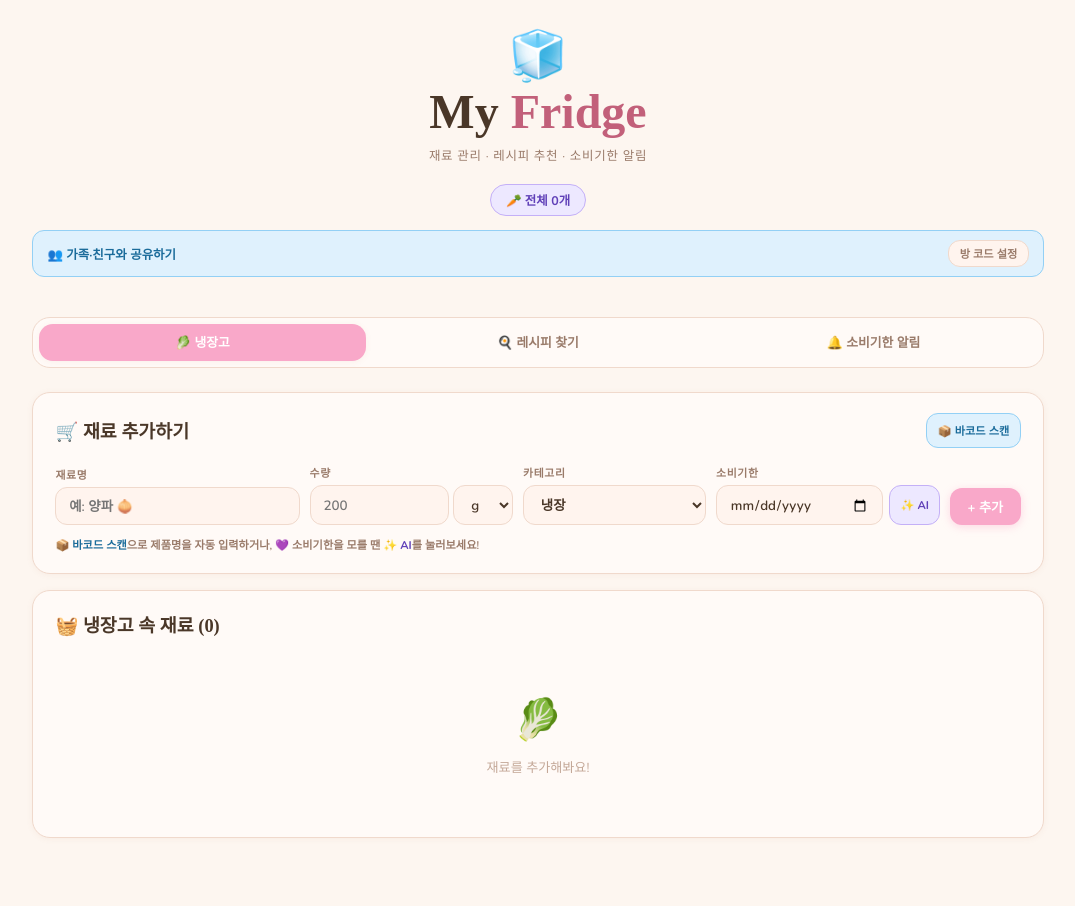
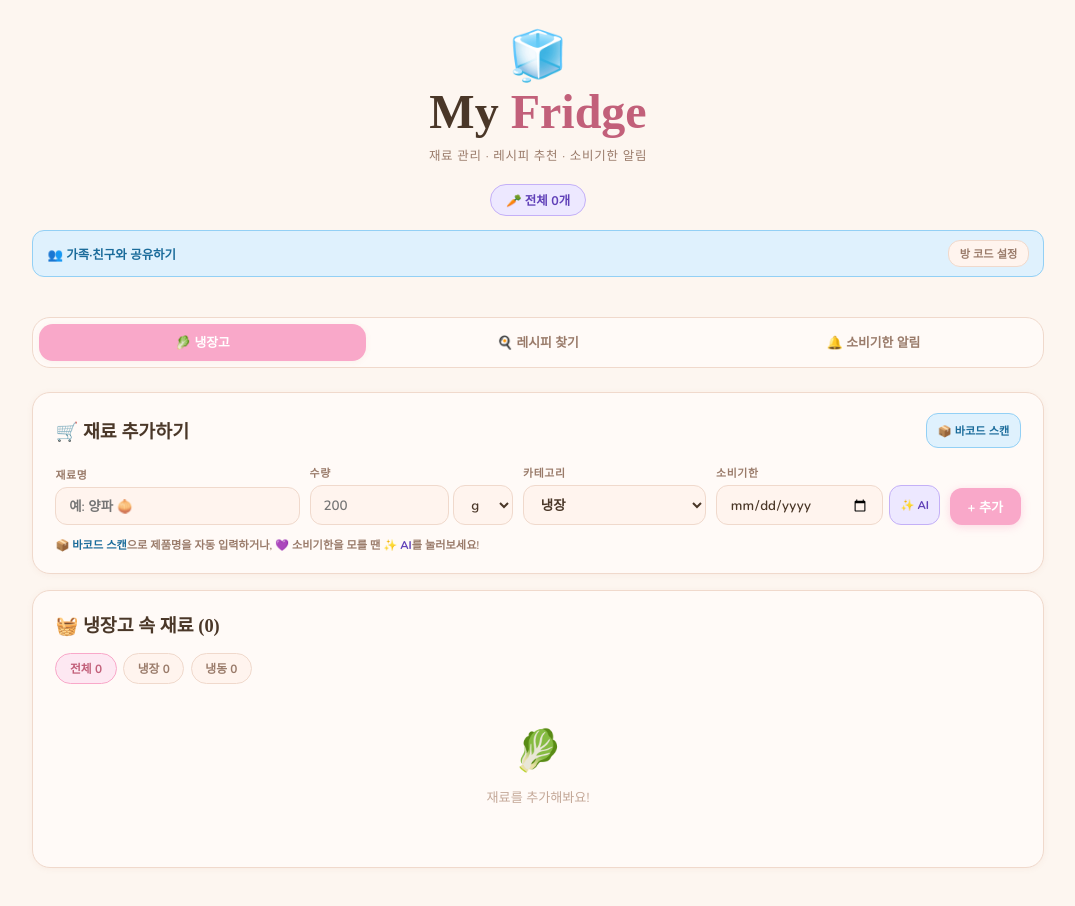
Before and after one commit to blackmew99-collab/my-fridge, a React (Create React App) app: page / in a window 1280 px wide. Shown: the top 906 px of the page, without its empty margins (102-1177 px from the left). Built offline with nearby package versions, Linux system fonts and the light colour scheme; a web font is replaced by a local one.

Commit message:
냉장고 재료 목록 냉장/냉동 필터 기능 추가

```diff
--- a/src/App.js
+++ b/src/App.js
@@ -108,6 +108,13 @@ const STYLE = `
   /* 바코드 버튼 */
   .btn-barcode{background:var(--sky-l);border:1.5px solid var(--sky);color:var(--sky-d);font-size:.7rem;font-weight:700;padding:.5rem .65rem;border-radius:var(--radius-sm);cursor:pointer;font-family:var(--font);white-space:nowrap;transition:all .15s;display:inline-flex;align-items:center;gap:.2rem;flex-shrink:0;}
   .btn-barcode:hover{background:var(--sky);color:#fff;}
+
+  .cat-filter{display:flex;gap:.4rem;flex-wrap:wrap;}
+  .cat-filter-btn{padding:.32rem .85rem;border-radius:999px;border:1.5px solid var(--border);background:var(--surface2);color:var(--text2);font-family:var(--font);font-size:.74rem;font-weight:700;cursor:pointer;transition:all .15s;}
+  .cat-filter-btn:hover{border-color:var(--sky);color:var(--sky-d);}
+  .cat-filter-btn.active-all{background:var(--pink-l);border-color:var(--pink);color:var(--pink-d);}
+  .cat-filter-btn.active-냉장{background:var(--sky-l);border-color:var(--sky);color:var(--sky-d);}
+  .cat-filter-btn.active-냉동{background:var(--lav-l);border-color:var(--lav);color:var(--lav-d);}
 
   .item-list{display:flex;flex-direction:column;gap:.45rem;margin-top:.9rem;}
   .item-row{display:flex;align-items:center;gap:.6rem;padding:.65rem .85rem;background:var(--surface2);border-radius:var(--radius-sm);border:1.5px solid var(--border);transition:all .15s;flex-wrap:wrap;}
@@ -572,6 +579,7 @@ export default function FridgeApp() {
   const [shelfPopup, setShelfPopup] = useState(null);
   const [aiLoadingIds, setAiLoadingIds] = useState(new Set());
   const [showBarcode, setShowBarcode] = useState(false);
+  const [categoryFilter, setCategoryFilter] = useState(null); // null=전체, "냉장", "냉동"
 
   // ── PWA 홈 화면 추가 ────────────────────────────────────────────────────────
   const [installPrompt, setInstallPrompt] = useState(null);
@@ -952,11 +960,18 @@ export default function FridgeApp() {
                 <h2 className="card-title">🧺 냉장고 속 재료 ({totalItems})</h2>
                 {selected.length>0&&<span className="selected-info">💗 {selected.length}개 선택됨</span>}
               </div>
+              <div className="cat-filter">
+                <button className={`cat-filter-btn ${!categoryFilter?"active-all":""}`} onClick={()=>setCategoryFilter(null)}>전체 {totalItems}</button>
+                {CATEGORIES.map(cat=>{
+                  const cnt = items.filter(i=>i.category===cat).length;
+                  return <button key={cat} className={`cat-filter-btn ${categoryFilter===cat?`active-${cat}`:""}`} onClick={()=>setCategoryFilter(p=>p===cat?null:cat)}>{cat} {cnt}</button>;
+                })}
+              </div>
               {items.length===0 ? (
                 <div className="empty"><span className="empty-icon">🥬</span>재료를 추가해봐요!</div>
               ) : (
                 <div className="item-list">
-                  {items.map(item=>{
+                  {items.filter(item=>!categoryFilter||item.category===categoryFilter).map(item=>{
                     const days=daysUntil(item.expiry);
                     const isSelected=selected.includes(item.id);
                     const isAiLoading=aiLoadingIds.has(item.id);
```
